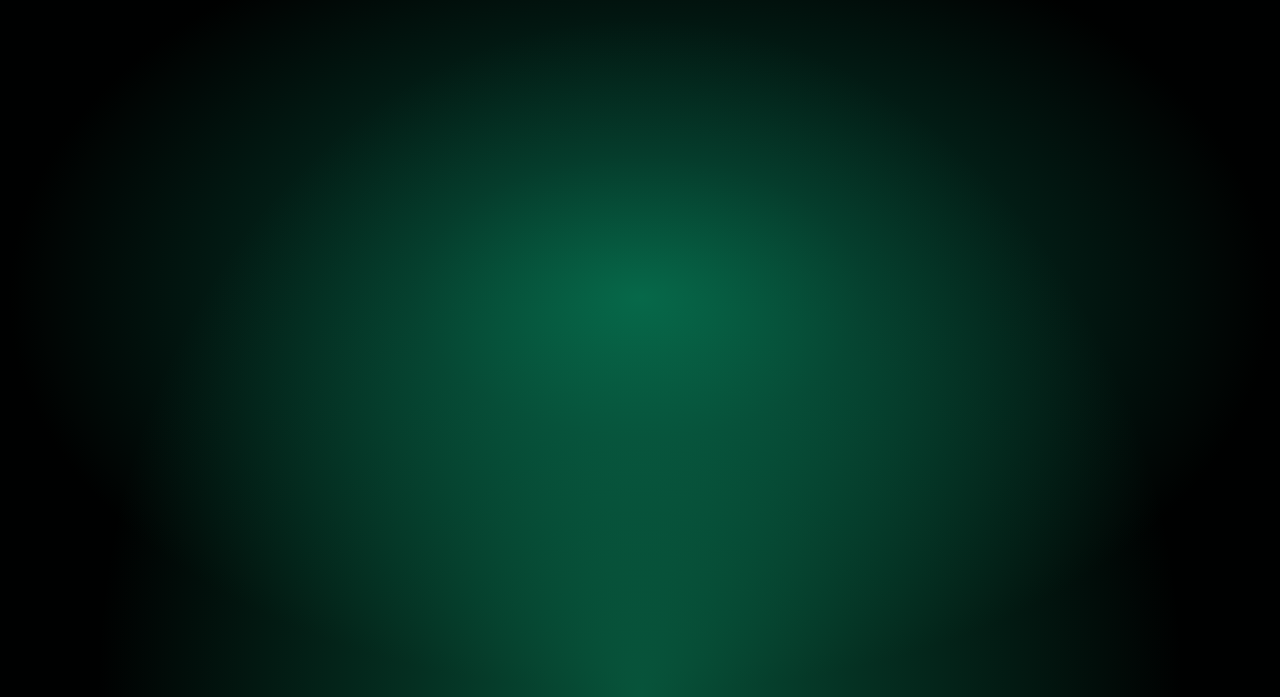
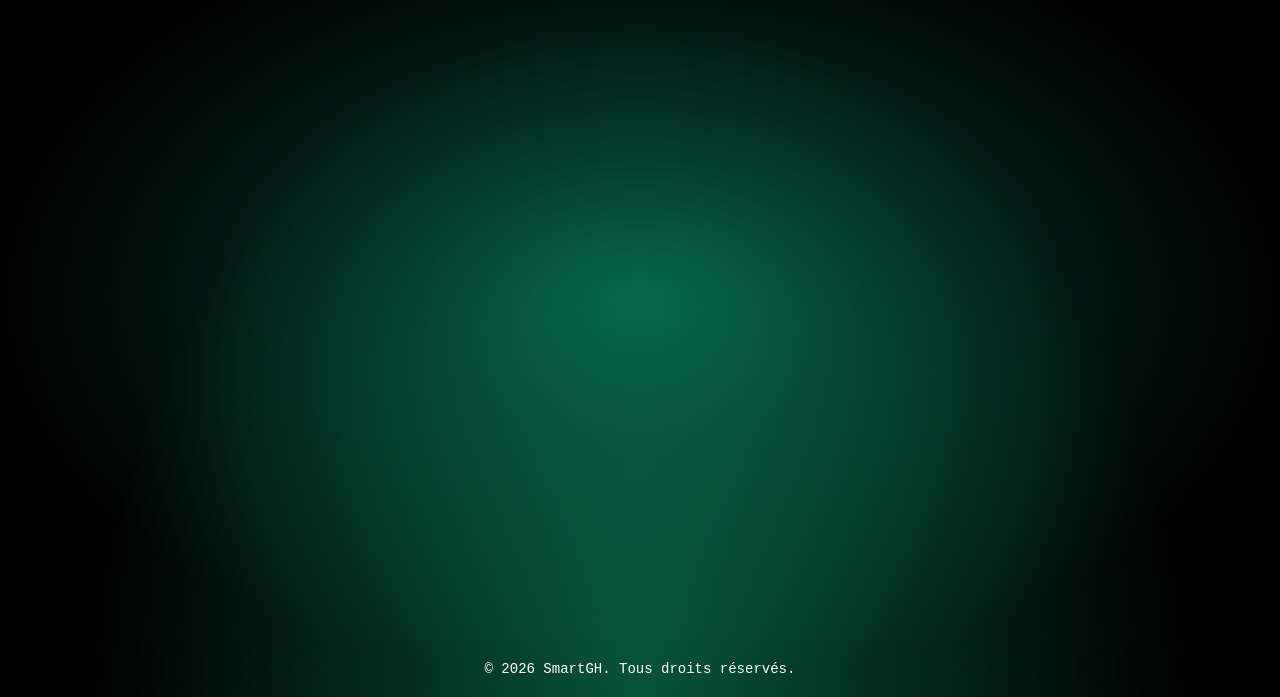
Before and after one commit to Vip3r4/App-Web-IT, a plain HTML site: page Site Web/about.html in a window 1280 px wide. Shown: the part 103-800 px from the top of the page. Drawn offline with Linux system fonts and the light colour scheme.

Commit message:
Update 4

```diff
--- a/Site Web/about.html
+++ b/Site Web/about.html
@@ -21,5 +21,11 @@
             </ul>
         </nav>
     </header>
+    <main>
+
+    </main>
+    <footer>
+        <p>© 2026 SmartGH. Tous droits réservés.</p>
+    </footer>
 </body>
 </html>
--- a/Site Web/style.css
+++ b/Site Web/style.css
@@ -145,3 +145,21 @@ nav a:hover::after {
 nav a:hover {
     color: rgb(255, 255, 255);
 }
+
+footer {
+    position: fixed;
+    bottom: 0;
+    left: 0;
+    width: 100%;
+    color: #fff;
+    text-align: center;
+    padding: 20px 0;
+    background-color: transparent;
+    backdrop-filter: blur(40px);
+}
+
+footer p {
+  margin: 0;
+  font-size: 14px;
+  font-family: 'Share Tech Mono', monospace;
+}
```
Also changed, not shown: Site Web/index.html (+4 -1 lines), Site Web/pannel.html (added, +31 -0 lines).
